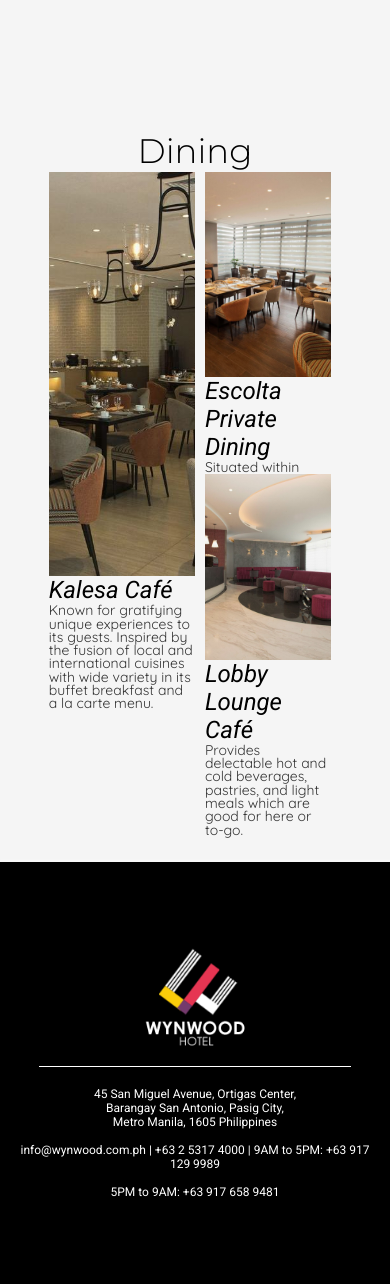
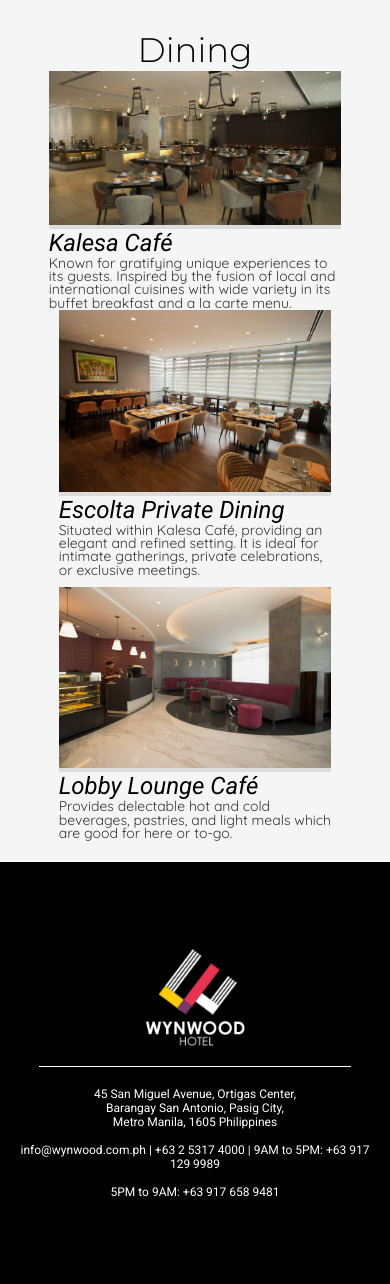
Before and after one commit to Angel0zz/wwhSample, a PHP site: page /pages/Dining-page.html in a window 390 px wide. Shown: the part 3079-4363 px from the top of the page. Run offline with PHP 8.4, Linux system fonts and the light colour scheme.

Commit message:
Update diningStyle.css

```diff
--- a/stylesCSS/diningStyle.css
+++ b/stylesCSS/diningStyle.css
@@ -388,4 +388,15 @@
             }
         }
     }
+    .list-cont{
+        width: 100vw;
+
+        .f-cont{
+            display: flex;
+            width: 100vw;
+            flex-direction: column;
+            height: auto;
+
+        }
+    }
 }
```
